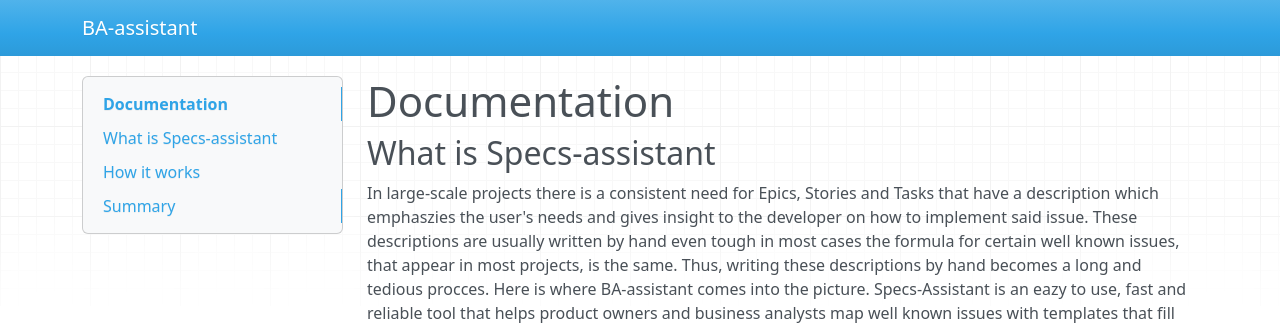
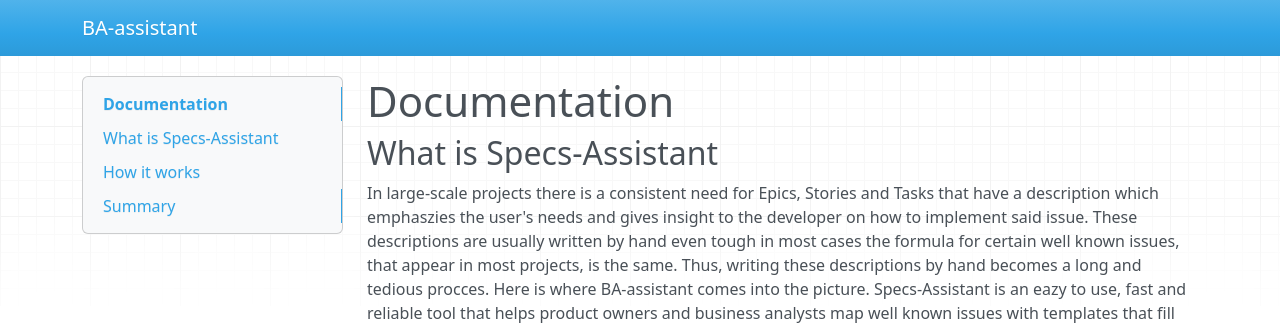
Before and after one commit to Genez-io/Specs-Assistant.github.io, an MkDocs documentation site: the page built from Documentation/docs/index.md, in a window 1280 px wide and 900 px high. Shown: the top 325 px of the window. Built offline with MkDocs 1.6.1, drawn with Linux system fonts in a browser that asks for light colours; nearby versions of some CDN libraries.

```diff
--- a/Documentation/docs/index.md
+++ b/Documentation/docs/index.md
@@ -1,5 +1,5 @@
 # Documentation
-## What is Specs-assistant
+## What is Specs-Assistant
 
 In large-scale projects there is a consistent need for Epics, Stories and Tasks that have a description which
 emphaszies the user's needs and gives insight to the developer on how to implement said issue. These descriptions
```
